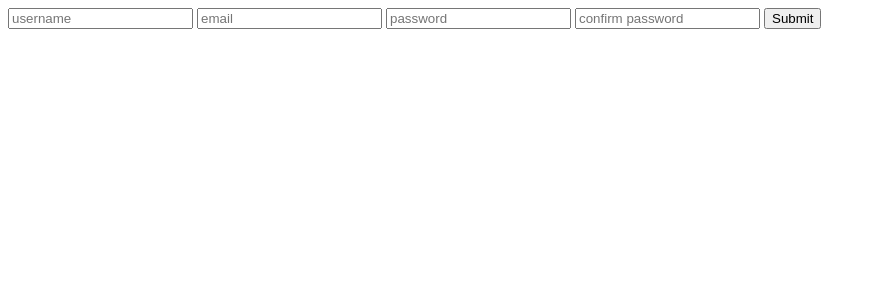
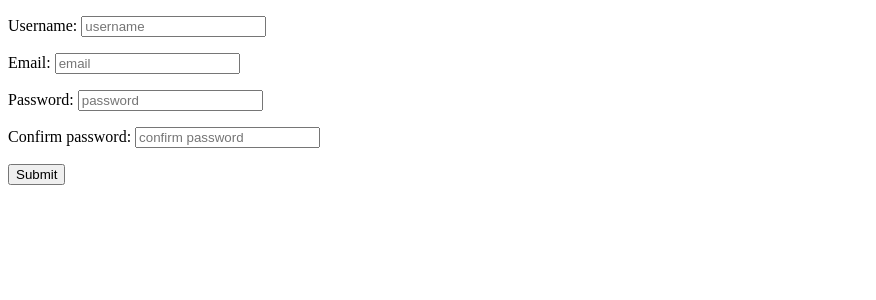
Before and after one commit to admed/biodb_TDD, a Django app: page /accounts/sign-up/ in a window 1280 px wide. Shown: the top 300 px of the page, without its empty margins (0-876 px from the left). Run offline with Django 3.2, Linux system fonts and the light colour scheme.

Commit message:
Refactoring: use SignUpForm class insead hardcode inputs inside template

```diff
--- /dev/null
+++ b/biodb/accounts/forms.py
@@ -0,0 +1,26 @@
+from django import forms
+class SignUpForm(forms.Form):
+    username = forms.CharField(
+            widget=forms.TextInput(attrs={
+                "id":"username_input",
+                "placeholder": "username"
+            })
+        )
+    email = forms.CharField(
+            widget=forms.TextInput(attrs={
+            "id":"email_input",
+            "placeholder": "email"
+            })
+        )
+    password = forms.CharField(
+            widget=forms.TextInput(attrs={
+            "id":"password_input",
+            "placeholder": "password"
+            })
+        )
+    confirm_password = forms.CharField(
+            widget=forms.TextInput(attrs={
+            "id":"confirm_input",
+            "placeholder": "confirm password"
+            })
+        )
--- a/biodb/accounts/templates/accounts/sign_up.html
+++ b/biodb/accounts/templates/accounts/sign_up.html
@@ -6,10 +6,7 @@
   </head>
   <body>
     <form id="sign_up_form" action="index.html" method="post">
-      <input id="username_input" placeholder="username" name="" value="">
-      <input id="email_input" placeholder="email" name="" value="">
-      <input id="password_input" placeholder="password" name="" value="">
-      <input id="confirm_input" placeholder="confirm password" name="" value="">
+      {{ form.as_p }}
       <button id="submit_button">Submit</button>
     </form>
   </body>
--- a/biodb/accounts/tests.py
+++ b/biodb/accounts/tests.py
@@ -1,4 +1,5 @@
 from django.test import TestCase, Client
+from accounts.forms import SignUpForm
 
 # Create your tests here.
 
@@ -13,3 +14,7 @@ class SignUpViewTests(TestCase):
         response = self.client.get("/accounts/sign-up/")
         self.assertEqual(response.status_code, 200)
         self.assertTemplateUsed(response, "accounts/sign_up.html")
+
+    def test_form_passed_to_template_context(self):
+        response = self.client.get("/accounts/sign-up/")
+        self.assertEqual(response.context["form"], SignUpForm)
--- a/biodb/accounts/views.py
+++ b/biodb/accounts/views.py
@@ -1,5 +1,6 @@
 from django.shortcuts import render
 from django.views.generic import View
+from accounts.forms import SignUpForm
 
 # Create your views here.
 
@@ -9,4 +10,4 @@ class LoginView(View):
 
 class SignUpView(View):
     def get(self, request, **kwargs):
-        return render(request, "accounts/sign_up.html")
+        return render(request, "accounts/sign_up.html", {"form":SignUpForm})
```
